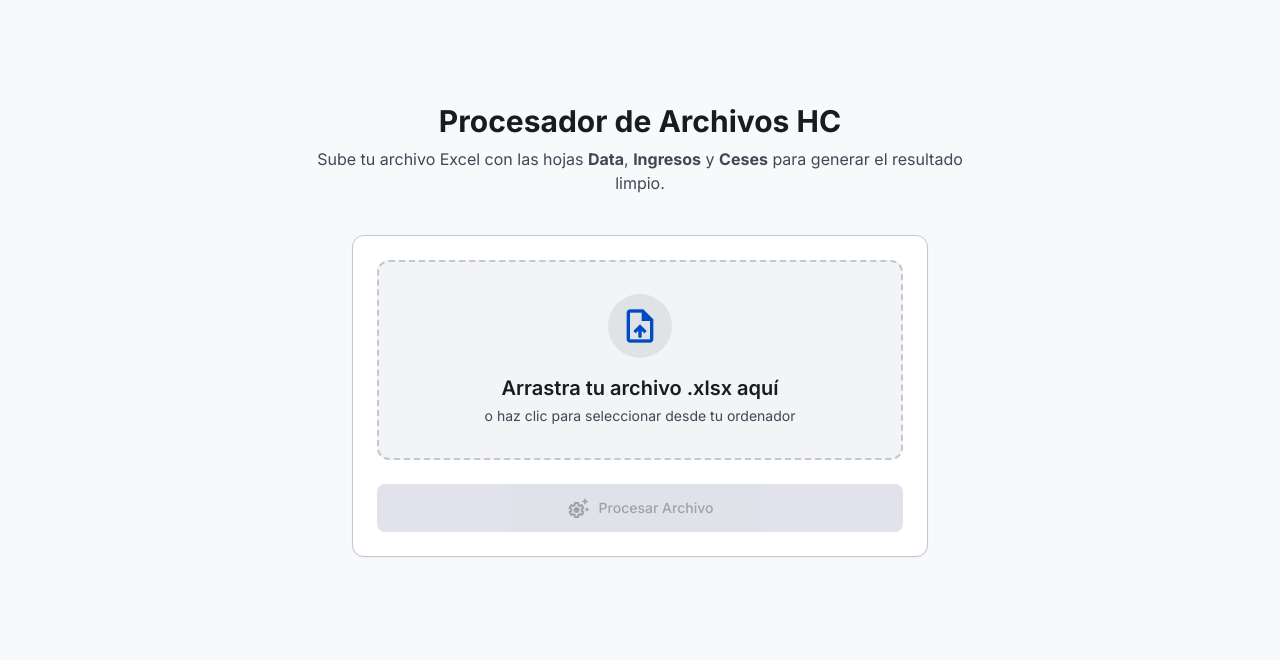
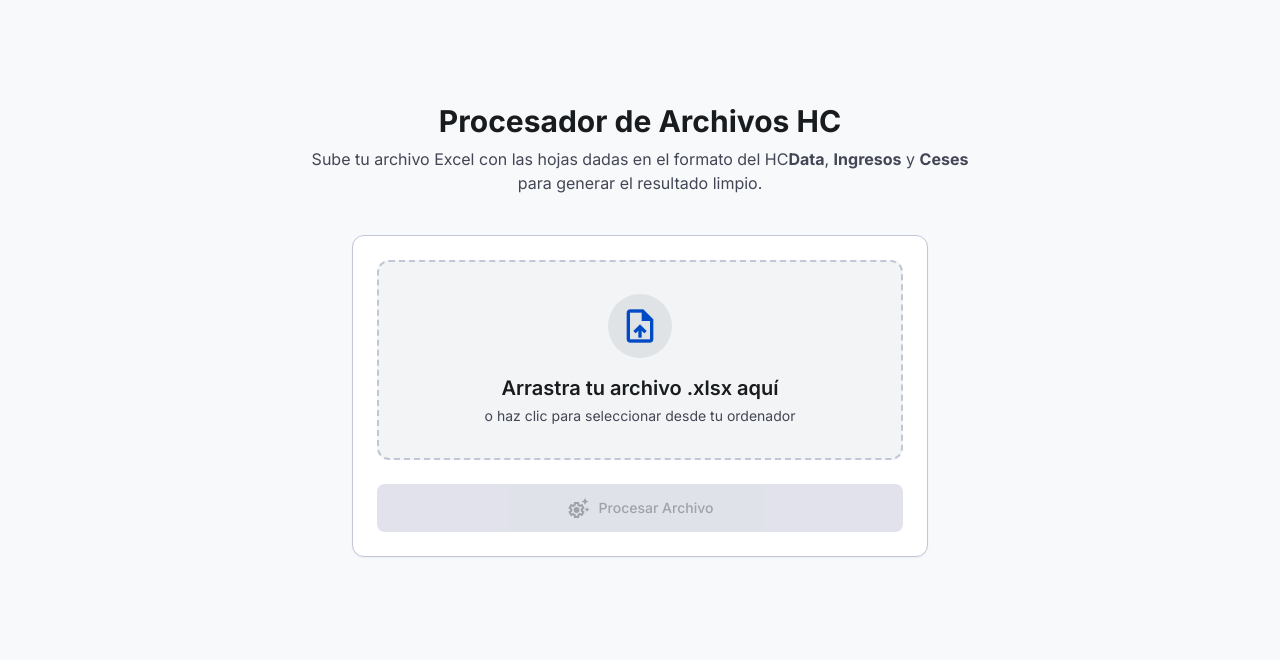
Before and after one commit to dhorecreacion/HC_cumple, a plain HTML site: page index.html in a window 1280 px wide. Shown: the part 70-730 px from the top of the page. Drawn offline with nearby package versions, Linux system fonts and the light colour scheme.

Commit message:
error  titulo  plantilla

```diff
--- a/index.html
+++ b/index.html
@@ -3,7 +3,7 @@
 <head>
     <meta charset="utf-8"/>
     <meta content="width=device-width, initial-scale=1.0" name="viewport"/>
-    <title>SheetProcess Pro | Procesador de Archivos</title>
+    <title>HC MIBSAC</title>
     <link href="https://fonts.googleapis.com/css2?family=Inter:wght@400;500;600;700;800&family=JetBrains+Mono&family=Material+Symbols+Outlined:wght,FILL@100..700,0..1&display=swap" rel="stylesheet"/>
     <script src="https://cdn.tailwindcss.com?plugins=forms,container-queries"></script>
     <script id="tailwind-config">
@@ -108,7 +108,7 @@
     <!-- Hero -->
     <div class="text-center mb-10 max-w-2xl">
         <h1 class="text-3xl font-bold text-on-surface mb-2">Procesador de Archivos HC</h1>
-        <p class="text-base text-on-surface-variant">Sube tu archivo Excel con las hojas <strong>Data</strong>, <strong>Ingresos</strong> y <strong>Ceses</strong> para generar el resultado limpio.</p>
+        <p class="text-base text-on-surface-variant">Sube tu archivo Excel con las hojas dadas en el formato del HC<strong>Data</strong>, <strong>Ingresos</strong> y <strong>Ceses</strong> para generar el resultado limpio.</p>
     </div>
 
     <!-- Card -->
```
